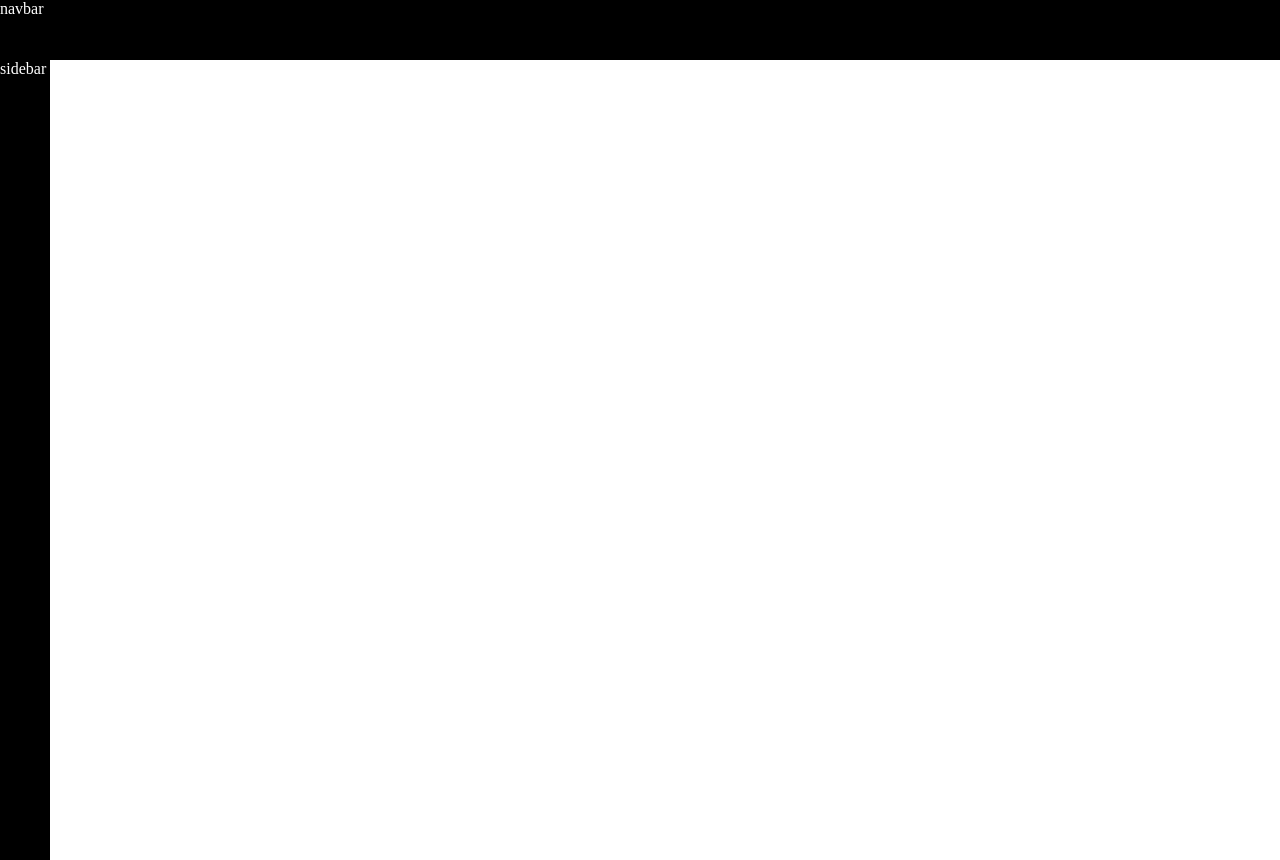
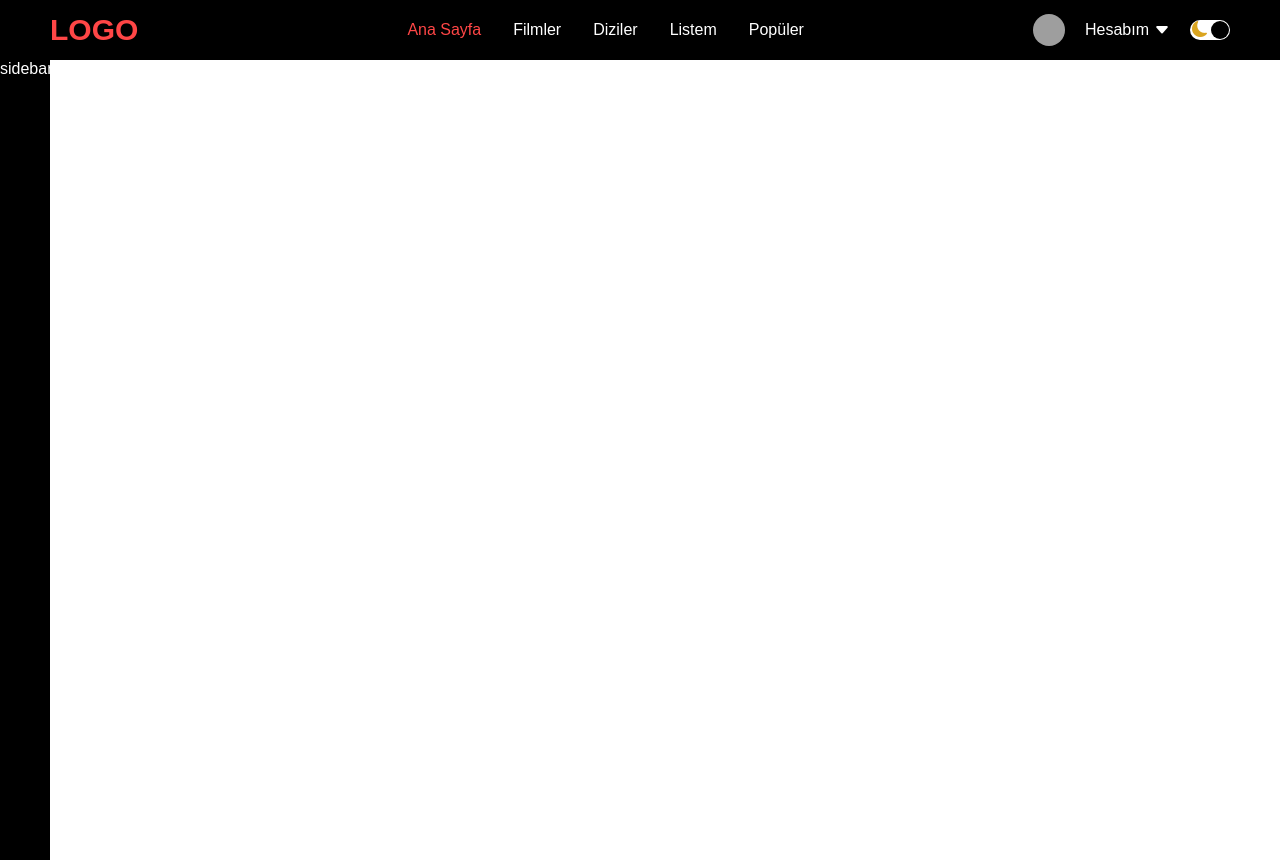
Before and after one commit to sanci1234/Movie-Web-Site, a plain HTML site: page index.html in a window 1280 px wide. Drawn offline with nearby package versions, Linux system fonts and the light colour scheme; grey boxes are pictures that could not be loaded; a web font is replaced by a local one.

Commit message:
Navbar tamamlandı

```diff
--- a/index.html
+++ b/index.html
@@ -4,17 +4,42 @@
     <meta charset="UTF-8" />
     <meta name="viewport" content="width=device-width, initial-scale=1.0" />
     <title>Movie Site</title>
+    <link
+      rel="stylesheet"
+      href="https://cdn.jsdelivr.net/npm/bootstrap-icons@1.11.3/font/bootstrap-icons.min.css"
+    />
     <link rel="stylesheet" href="styles.css" />
   </head>
   <body>
     <div class="navbar">
       <div class="navbar-wrapper">
-        navbar
+        <div class="logo-wrapper">
+          <h1 class="logo">LOGO</h1>
+        </div>
+        <div class="menu-container">
+          <ul class="menu-list">
+            <li class="menu-list-item active">Ana Sayfa</li>
+            <li class="menu-list-item">Filmler</li>
+            <li class="menu-list-item">Diziler</li>
+            <li class="menu-list-item">Listem</li>
+            <li class="menu-list-item">Popüler</li>
+          </ul>
+        </div>
+        <div class="profile-container">
+          <img class="profile-picture" src="image/profile.jpg" alt="profile" />
+          <div class="profile-text-container">
+            <span class="profile-text">Hesabım</span>
+            <i class="bi bi-caret-down-fill"></i>
+          </div>
+          <div class="toggle">
+            <i class="bi bi-moon-fill toggle-icon"></i>
+            <i class="bi bi-brightness-high-fill toggle-icon"></i>
+            <div class="toggle-ball"></div>
+          </div>
+        </div>
       </div>
     </div>
-    <div class="sidebar">
-        sidebar
-    </div>
+    <div class="sidebar">sidebar</div>
 
     <script src="app.js"></script>
   </body>
--- a/styles.css
+++ b/styles.css
@@ -1,15 +1,96 @@
 /* CSS START */
+@import url('https://fonts.googleapis.com/css2?family=Electrolize&display=swap');
 *{
     margin: 0;
     box-sizing: border-box;
 }
 body{
     height: 100vh;
+    font-family: "Electrolize", sans-serif;
 }
 .navbar{
     background-color: #000;
     color: #fff;
     height: 60px;
+    position: sticky;
+    top: 0;
+}
+.navbar-wrapper{
+    display: flex;
+    justify-content: space-between;
+    align-items: center;
+    height: 100%;
+    padding: 0 50px;
+}
+.logo{
+    color: rgb(255,70 , 70);
+    font-size: 30px;
+}
+.menu-list{
+    list-style: none;
+    display: flex;
+    column-gap: 2rem;
+}
+.menu-list-item{
+    cursor: pointer;
+}
+.menu-list-item:hover{
+    font-weight: bold;
+    color: rgb(255,70 , 70);
+}
+.menu-list-item.active{
+    color: rgb(255,70 , 70);
+}
+.profile-container{
+    display: flex;
+    align-items: center;
+    column-gap: 20px;
+}
+.profile-picture{
+    width: 32px;
+    height: 32px;
+    object-fit: cover;
+    border-radius: 50%;
+    -webkit-border-radius: 50%;
+    -moz-border-radius: 50%;
+    -ms-border-radius: 50%;
+    -o-border-radius: 50%;
+}
+.profile-text-container{
+    display: flex;
+    align-items: center;
+    column-gap: 5px;
+    line-height: 1;
+}
+.toggle{
+    width: 40px;
+    background-color: #fff;
+    height: 20px;
+    border-radius: 30px;
+    -webkit-border-radius: 30px;
+    -moz-border-radius: 30px;
+    -ms-border-radius: 30px;
+    -o-border-radius: 30px;
+    display: flex;
+    align-items: center;
+    justify-content: space-around;
+    position: relative;
+}
+.toggle-icon{
+    color: goldenrod;
+}
+.toggle-ball{
+    width: 18px;
+    height: 18px;
+    background-color: black;
+    border-radius: 50%;
+    -webkit-border-radius: 50%;
+    -moz-border-radius: 50%;
+    -ms-border-radius: 50%;
+    -o-border-radius: 50%;
+    cursor: pointer;
+    position: absolute;
+    right: 1px;
 }
 .sidebar{
     background-color: #000;
```
